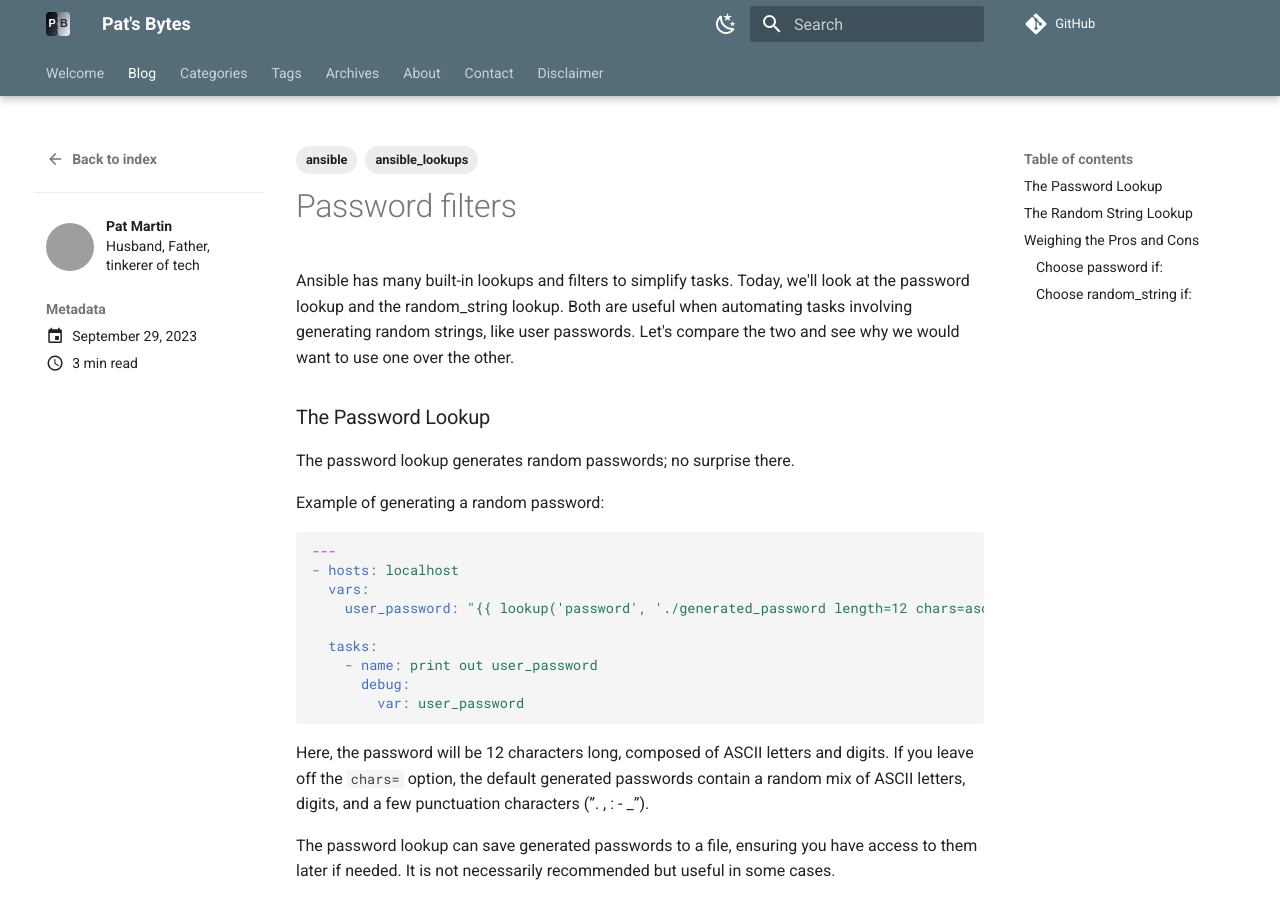
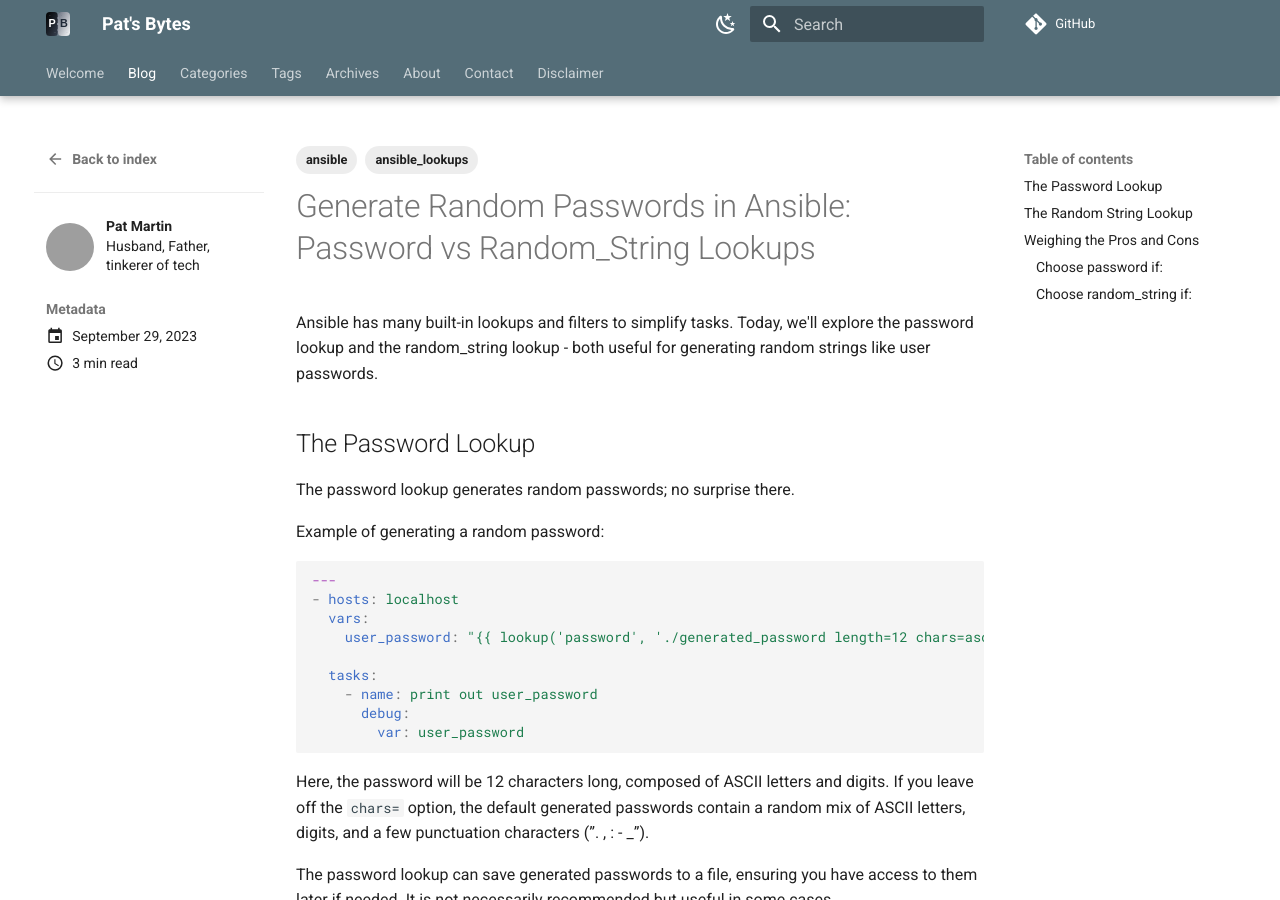
Before and after one commit to ravenawk/new_pb, an MkDocs documentation site: the page built from docs/blog/posts/password_filters.md, in a window 1280 px wide and 900 px high. Built offline with MkDocs 1.6.1 and Material for MkDocs 9.7.7, drawn with Linux system fonts in a browser that asks for light colours; comment, search, counter and statistics services are not loaded; some of the changed text lies outside the part shown; grey boxes are pictures that could not be loaded.

````diff
--- a/docs/blog/posts/password_filters.md
+++ b/docs/blog/posts/password_filters.md
@@ -1,4 +1,5 @@
 ---
+title: "Generate Random Passwords in Ansible: Password vs Random_String Lookups"
 date:
   created: 2023-09-29
 tags:
@@ -7,10 +8,10 @@ tags:
 authors:
   - pat
 ---
-Ansible has many built-in lookups and filters to simplify tasks. Today, we'll look at the password lookup and the random_string lookup. Both are useful when automating tasks involving generating random strings, like user passwords. Let's compare the two and see why we would want to use one over the other.
+Ansible has many built-in lookups and filters to simplify tasks. Today, we'll explore the password lookup and the random_string lookup - both useful for generating random strings like user passwords.
+<!-- more -->
 
-<!-- more -->
-### The Password Lookup
+## The Password Lookup
 The password lookup generates random passwords; no surprise there.
 
 Example of generating a random password:
@@ -66,7 +67,7 @@ Of course, you don't get the seed if you use '/dev/null' as the location. Passin
 
 The password lookup does what it's named for – it generates passwords. But this lookup might be limited if you need more control of the characters you want to use.
 
-### The Random String Lookup
+## The Random String Lookup
 
 Let's look at an example of the random_string password:
 
@@ -77,7 +78,7 @@ Let's look at an example of the random_string password:
     random_value: "{{ lookup('community.general.random_string', 'length=12 chars=ascii_letters,digits') }}"
 
   tasks:
-    - name: print out user_password
+    - name: print out random_value
       debug:
         var: random_value
 ```
````
Also changed, not shown: other parts of docs/blog/posts/password_filters.md (+4 -4 lines), docs/blog/posts/ansible_navigator_intro.md (+1 -1 lines), docs/blog/posts/packer-proxmox.md (+35 -25 lines).
